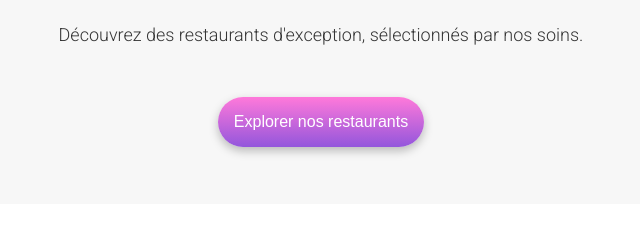
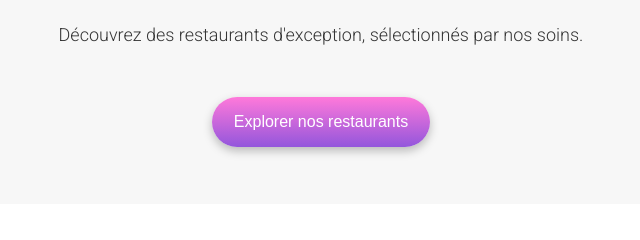
Before and after one commit to matthieu-h/ocr-p4-ohmyfood, a website: page index.html in a window 1280 px wide. Shown: the part 197-437 px from the top of the page, 319-959 px from the left. Drawn offline with Linux system fonts and the light colour scheme; a web font is replaced by a local one.

Commit message:
compression fichier style.css

```diff
--- a/assets/sass/base/_base.scss
+++ b/assets/sass/base/_base.scss
@@ -1,5 +1,4 @@
 body{
     margin: 0px;
     width: 100%;
-    max-width: 1440px;
 }
--- a/assets/sass/base/_typography.scss
+++ b/assets/sass/base/_typography.scss
@@ -11,6 +11,7 @@ h2{font-size: 24px;
         margin-bottom: 25px;
     }
 }
+
 h3{
     font-size: 16px;
     font-weight: 500;
--- a/assets/sass/composants/_buttons.scss
+++ b/assets/sass/composants/_buttons.scss
@@ -10,9 +10,10 @@
 }
 
 .cta__btn{
-    padding-left: 16px;
-    padding-right: 16px;
+    padding-left: 22px;
+    padding-right: 22px;
 }
+
 .menu__order-button{
     align-self: center;
     margin-top: 40px;
--- a/assets/sass/pages/_home.scss
+++ b/assets/sass/pages/_home.scss
@@ -129,6 +129,7 @@
         position: relative;
         @media (min-width: 767.98px) {
             width: 34%;
+            max-width: 490px;
             height: 251px;
         }
     }
--- a/assets/sass/pages/_menu.scss
+++ b/assets/sass/pages/_menu.scss
@@ -39,7 +39,6 @@
         color: $colour-black;
         margin: 0px;
         margin-top: 32px;
-
     }
     &__heading-heart-icon{
         width: 22px;
--- a/assets/sass/utils/_mixins.scss
+++ b/assets/sass/utils/_mixins.scss
@@ -34,6 +34,7 @@
         justify-content: flex-start;
         align-items: center;
         width: 86%;
+        max-width: 322px;
         height: 72.38px;
         border: none;
         border-radius: 20px;
--- a/index.html
+++ b/index.html
@@ -22,7 +22,9 @@
         <section class="cta">
             <h1 class="cta__title">Réservez le menu qui vous convient</h1>
             <p class="cta__promise">Découvrez des restaurants d'exception, sélectionnés par nos soins.</p>
-            <input type="button" value="Explorer nos restaurants" class="cta__btn btn">
+            <a href="#restaurants">
+                <input type="button" value="Explorer nos restaurants" class="cta__btn btn">
+            </a>
         </section>
         <section class="functioning">
             <h2>Fonctionnement</h2>
@@ -50,12 +52,12 @@
                 </div>
             </div>
         </section>
-        <section class="restaurants">
+        <section class="restaurants" id="restaurants">
             <h2 class="restaurants__title">Restaurants</h2>
             <div class="restaurants__first-row">
                 <article class="restaurants__card">
                     <a href="./restaurants/menu-la-palette-du-gout.html" >
-                            <img src="./assets/images/restaurants/jay-wennington-N_Y88TWmGwA-unsplash.jpg" alt="photo d'une assiette du restaurant" class=".restaurants__photo">
+                        <img src="./assets/images/restaurants/jay-wennington-N_Y88TWmGwA-unsplash.jpg" alt="photo d'une assiette du restaurant" class=".restaurants__photo">
                         <div class="card-content">
                             <div>
                                 <h4>La palette du goût</h4>
@@ -66,7 +68,6 @@
                         <p class="restaurants__badge-new">Nouveau</p>
                     </a>
                 </article>
-
                 <article class="restaurants__card">
                     <a href="./restaurants/menu-la-note-enchantee.html">
                         <img src="./assets/images/restaurants/stil-u2Lp8tXIcjw-unsplash.jpg" alt="photo d'une assiette du restaurant" class=".restaurants__photo">
--- a/package.json
+++ b/package.json
@@ -4,7 +4,7 @@
   "description": "",
   "main": "index.js",
   "scripts": {
-    "sass": "sass --watch ./assets/sass/main.scss:./assets/css/style.css"
+    "sass": "sass --watch ./assets/sass/main.scss:./assets/css/style.css --style compressed"
   },
   "author": "",
   "license": "ISC",
```
Also changed, not shown: assets/css/style.css, assets/sass/main.css, 2 other files.
